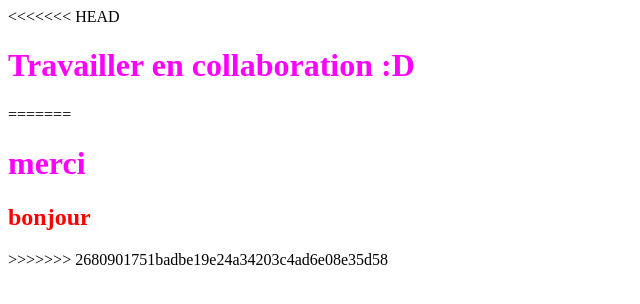
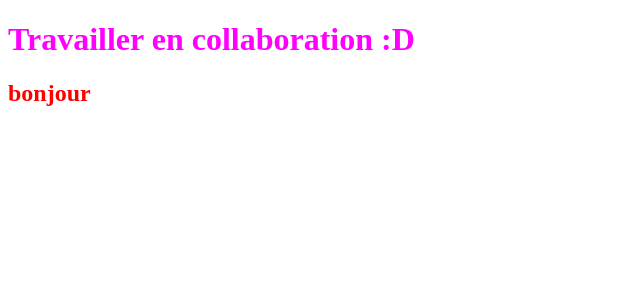
Before and after one commit to gRAKLECLER/tp-git, a plain HTML site: page index.html in a window 1280 px wide. Shown: the whole page, without its empty margins (0-640 px from the left). Drawn offline with Linux system fonts and the light colour scheme.

Commit message:
resolve conflict index

```diff
--- a/index.html
+++ b/index.html
@@ -8,11 +8,9 @@
     <title>Document</title>
   </head>
   <body>
-<<<<<<< HEAD
+
     <h1>Travailler en collaboration :D</h1>
-=======
-    <h1>merci</h1>
+
     <h2>bonjour</h2>
->>>>>>> 2680901751badbe19e24a34203c4ad6e08e35d58
   </body>
 </html>
```
